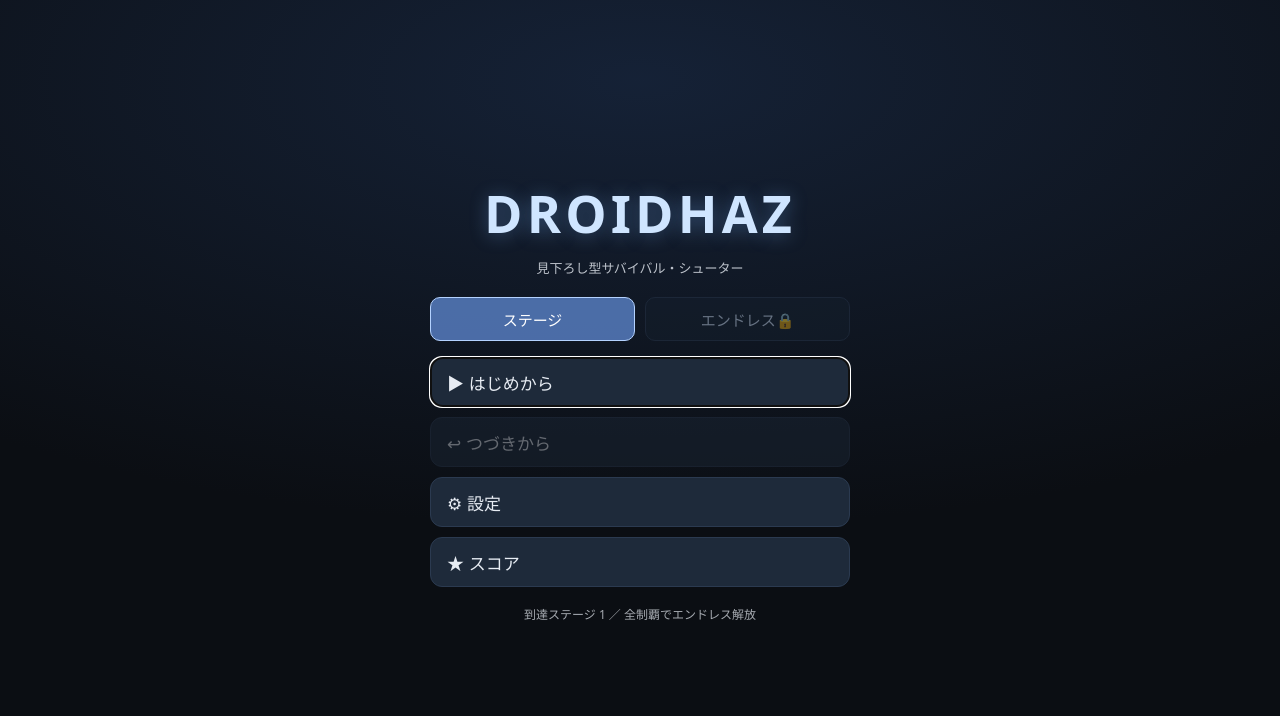
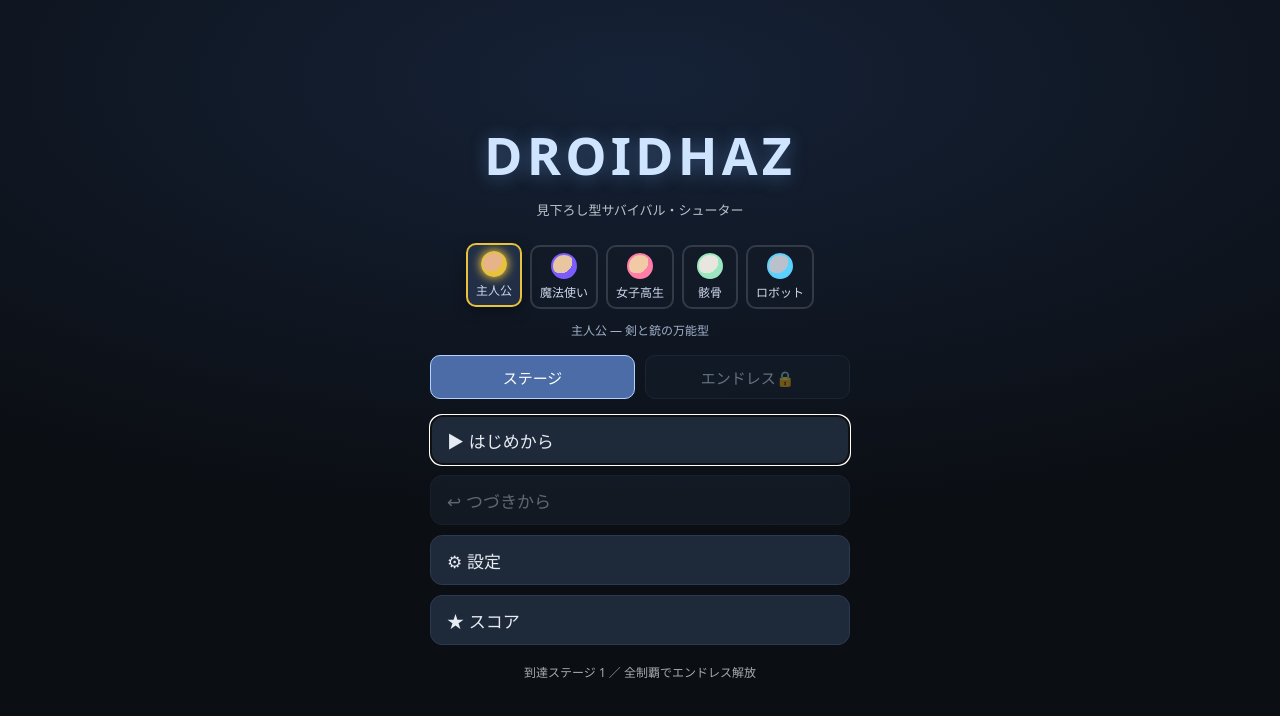
Before and after one commit to Panda17TK/DroidHaz, a website with bundled scripts: page index.html in a window 1280 px wide. Built offline with nearby package versions, Linux system fonts and the light colour scheme; animation ran at ten frames a second.

Commit message:
feat(characters): title-screen character selection + run wiring (Phase 2)
Title screen gains a 5-character picker (theme-colored chip + name, selected highlight + blurb). Selection persists in progress.charId and applies via applyCharacter at boot, on selection (live preview), after Preferences hydration, and at the start of every run (beginRun). Adds .title-chars/.tc-char styles.

```diff
--- a/css/game.css
+++ b/css/game.css
@@ -683,3 +683,28 @@ body.touch #dev-btn { bottom: auto; top: calc(12px + var(--sat)); right: calc(11
 	width: 100%; height: 120px; background: #0b0e13; color: #c9d4e0;
 	border: 1px solid #273142; border-radius: 6px; font-family: monospace; font-size: 11px;
 }
+
+/* ===== タイトル: キャラクター選択（DESIGN: playable-characters）===== */
+.title-chars { display: flex; gap: 8px; justify-content: center; flex-wrap: wrap; margin: 6px 0 2px; }
+.tc-char {
+	display: flex; flex-direction: column; align-items: center; gap: 4px;
+	min-width: 56px; min-height: 64px; padding: 6px 8px;
+	border-radius: 10px; border: 2px solid rgba(255, 255, 255, .14);
+	background: rgba(20, 28, 40, .55); color: #cdd8ea; cursor: pointer;
+	font-size: 12px; transition: transform .12s, border-color .12s, background .12s;
+}
+.tc-char-chip {
+	width: 22px; height: 22px; border-radius: 50%;
+	background: radial-gradient(circle at 35% 30%, var(--char-skin, #e7b48a) 0 55%, var(--char-accent, #8aa0c0) 56% 100%);
+	border: 2px solid var(--char-accent, #8aa0c0);
+}
+.tc-char-name { white-space: nowrap; }
+.tc-char:hover { border-color: rgba(255, 255, 255, .3); }
+.tc-char.sel {
+	border-color: var(--char-accent, #8aa0c0);
+	background: rgba(40, 56, 84, .7);
+	transform: translateY(-2px);
+	box-shadow: 0 4px 14px rgba(0, 0, 0, .35);
+}
+.tc-char.sel .tc-char-chip { box-shadow: 0 0 10px 1px var(--char-accent); }
+.title-char-blurb { margin: 0 0 6px; font-size: 12px; color: #9fb0c8; min-height: 1em; text-align: center; }
--- a/js/main.js
+++ b/js/main.js
@@ -36,6 +36,7 @@ import { mountScoresMenu } from './render/scores-menu.js';
 import { mountContinueMenu } from './render/continue-menu.js';
 import { setAppPhase, isPlaying, isSimPaused } from './core/app-state.js';
 import { readProgress, writeProgress, markStageReached } from './systems/progress.js';
+import { applyCharacter } from './state/characters.js';
 import { stageDef, STAGES, STAGE_WAVES, STAGE_MAX } from './state/stages.js';
 import {
   onAppBackground, shouldAutoPause,
@@ -205,6 +206,7 @@ if (!canvas) {
   // 進行度（到達ステージ・エンドレス解放・最終モード）
   let progress = readProgress();
   if (progress.lastMode) state.mode = progress.lastMode;
+  applyCharacter(state, progress.charId); // 選択中キャラを反映（タイトル表示前から）
 
   // REQ-TOUCH-4: forceTouchUi＋環境からタッチUIの表示可否を決め、即時反映する。
   // F5a: タッチUIは playing フェーズのときだけ表示する。
@@ -233,6 +235,7 @@ if (!canvas) {
     const stage = Math.max(1, (opts && opts.stage) | 0 || 1);
     resetState(state);
     applyPlayerConfig(state);
+    applyCharacter(state, progress.charId); // 選択キャラの武器/近接/描画をランに反映
     state.mode = mode;
     state.stage = stage;
     state.mapId = stageDef(stage).mapId;
@@ -311,12 +314,15 @@ if (!canvas) {
     state,
     getProgress: () => progress,
     hasSaves: () => listSlotMetas().some((m) => !m.empty),
+    getCharId: () => progress.charId,
     actions: {
       start: (mode) => startGame(mode),
       continue: () => uiCtl.push('continue'),   // ロード/ステージ選択（REQ-SAVE-2）
       openSettings: () => uiCtl.push('settings'),
       openScores: () => uiCtl.push('scores'),
       onModeChange: (m) => { progress.lastMode = m; writeProgress(progress); },
+      // キャラ選択：永続化し、タイトル表示中のプレビューにも即反映。
+      onCharChange: (id) => { progress.charId = id; writeProgress(progress); applyCharacter(state, id); },
     },
   });
   uiViews.push(pauseView, saveView, settingsView, scoresView, continueView, titleView);
@@ -435,6 +441,7 @@ if (!canvas) {
     if (!ready) return;
     progress = readProgress();
     if (progress.lastMode) state.mode = progress.lastMode;
+    applyCharacter(state, progress.charId);
     try { titleView.render(state); } catch (_e) {}
   }).catch(() => {});
 
--- a/js/render/title-screen.js
+++ b/js/render/title-screen.js
@@ -2,10 +2,12 @@
 // REQ-TITLE-1 / MODE-1(基礎): タイトル画面。appPhase==='title' のとき表示。
 // 設定/スコア/つづき は既存 overlay stack を再利用（二重実装しない）。
 //
-// 引数: { state, getProgress, hasSaves, actions }
-//   actions: { start(mode), continue(), openSettings(), openScores(), onModeChange(mode) }
+// 引数: { state, getProgress, hasSaves, getCharId, actions }
+//   actions: { start(mode), continue(), openSettings(), openScores(), onModeChange(mode), onCharChange(id) }
 
-export function mountTitleScreen(rootEl, { state, getProgress, hasSaves, actions }) {
+import { CHARACTERS, CHARACTER_IDS } from '../state/characters.js';
+
+export function mountTitleScreen(rootEl, { state, getProgress, hasSaves, getCharId, actions }) {
   if (!rootEl) return { render() {} };
 
   const el = document.createElement('div');
@@ -14,6 +16,8 @@ export function mountTitleScreen(rootEl, { state, getProgress, hasSaves, actions
     '<div class="title-inner" role="dialog" aria-label="タイトル">' +
     '  <h1 class="title-logo">DROIDHAZ</h1>' +
     '  <p class="title-sub">見下ろし型サバイバル・シューター</p>' +
+    '  <div class="title-chars" role="group" aria-label="キャラクター選択"></div>' +
+    '  <p class="title-char-blurb"></p>' +
     '  <div class="title-mode" role="group" aria-label="モード選択">' +
     '    <button type="button" class="tm-btn" data-mode="stage" aria-label="ステージモード">ステージ</button>' +
     '    <button type="button" class="tm-btn" data-mode="endless" aria-label="エンドレスモード">エンドレス</button>' +
@@ -31,6 +35,27 @@ export function mountTitleScreen(rootEl, { state, getProgress, hasSaves, actions
   const modeBtns = Array.from(el.querySelectorAll('.tm-btn'));
   const btn = (act) => el.querySelector('.tt-btn[data-act="' + act + '"]');
   const hintEl = el.querySelector('.title-hint');
+  const charsEl = el.querySelector('.title-chars');
+  const blurbEl = el.querySelector('.title-char-blurb');
+
+  // キャラ選択ボタンを生成（名前は textContent で安全に挿入）。
+  const charBtns = {};
+  for (const id of CHARACTER_IDS) {
+    const c = CHARACTERS[id];
+    const b = document.createElement('button');
+    b.type = 'button';
+    b.className = 'tc-char';
+    b.dataset.char = id;
+    b.style.setProperty('--char-accent', (c.theme && c.theme.accent) || '#8aa0c0');
+    b.style.setProperty('--char-skin', (c.theme && c.theme.skin) || '#e7b48a');
+    const chip = document.createElement('span'); chip.className = 'tc-char-chip';
+    const nm = document.createElement('span'); nm.className = 'tc-char-name'; nm.textContent = c.name;
+    b.appendChild(chip); b.appendChild(nm);
+    b.setAttribute('aria-label', 'キャラ: ' + c.name);
+    b.addEventListener('click', () => { if (actions.onCharChange) actions.onCharChange(id); refresh(); });
+    charsEl.appendChild(b);
+    charBtns[id] = b;
+  }
 
   let mode = (state.mode === 'endless') ? 'endless' : 'stage';
 
@@ -69,6 +94,11 @@ export function mountTitleScreen(rootEl, { state, getProgress, hasSaves, actions
     hintEl.textContent = endlessOk
       ? '全ステージ制覇！ エンドレス解放中（到達ステージ ' + bs + '）'
       : '到達ステージ ' + bs + ' ／ 全制覇でエンドレス解放';
+    // キャラ選択のハイライト＋説明
+    const cid = getCharId ? getCharId() : 'hero';
+    for (const id of CHARACTER_IDS) if (charBtns[id]) charBtns[id].classList.toggle('sel', id === cid);
+    const cc = CHARACTERS[cid] || CHARACTERS.hero;
+    if (blurbEl) blurbEl.textContent = cc.name + ' — ' + (cc.blurb || '');
   }
 
   function render() {
--- a/js/systems/progress.js
+++ b/js/systems/progress.js
@@ -11,6 +11,7 @@ export const DEFAULT_PROGRESS = {
   allCleared: false,
   endlessUnlocked: false,
   lastMode: 'stage', // 'stage' | 'endless'
+  charId: 'hero',    // 選択中のプレイアブルキャラ（不明値は applyCharacter が hero にフォールバック）
 };
 
 export function normalizeProgress(o) {
@@ -20,6 +21,7 @@ export function normalizeProgress(o) {
     allCleared: !!p.allCleared,
     endlessUnlocked: !!p.endlessUnlocked,
     lastMode: (p.lastMode === 'endless') ? 'endless' : 'stage',
+    charId: (typeof p.charId === 'string' && p.charId) ? p.charId : 'hero',
   };
 }
 
```
